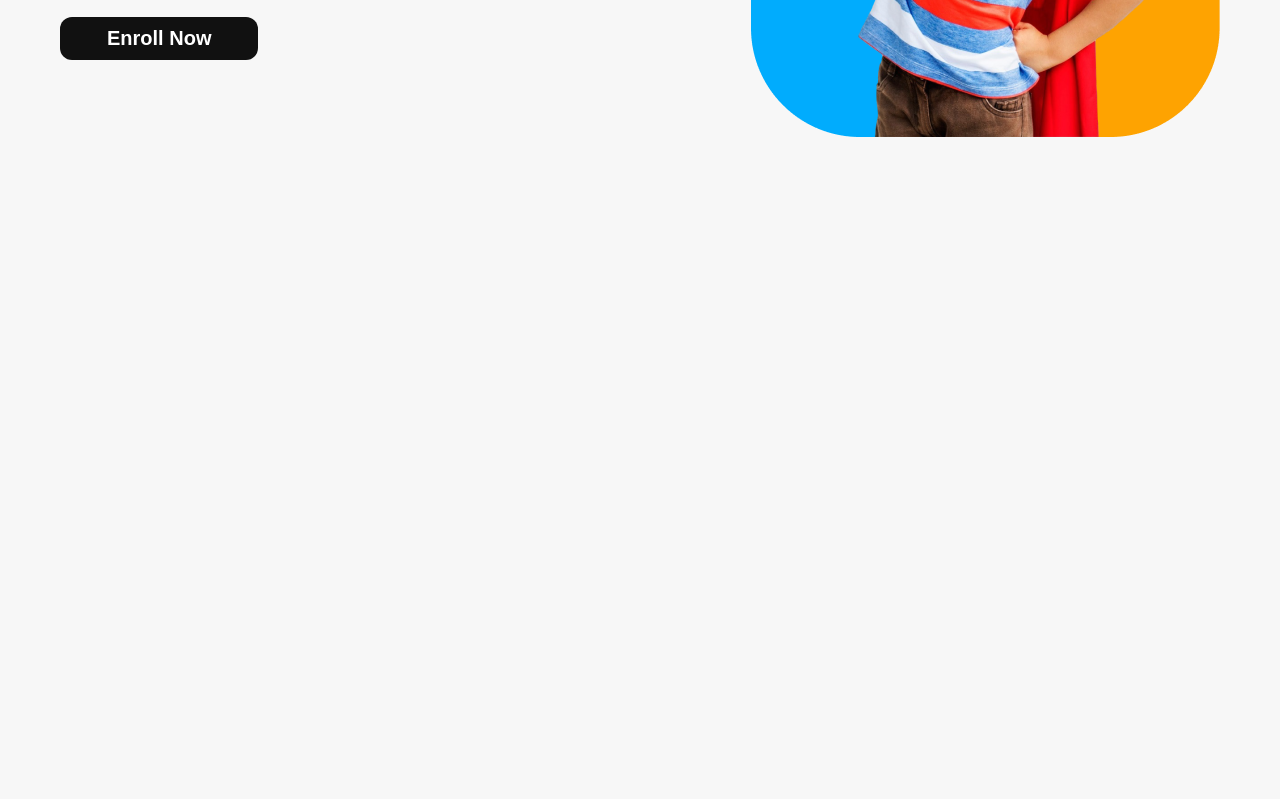
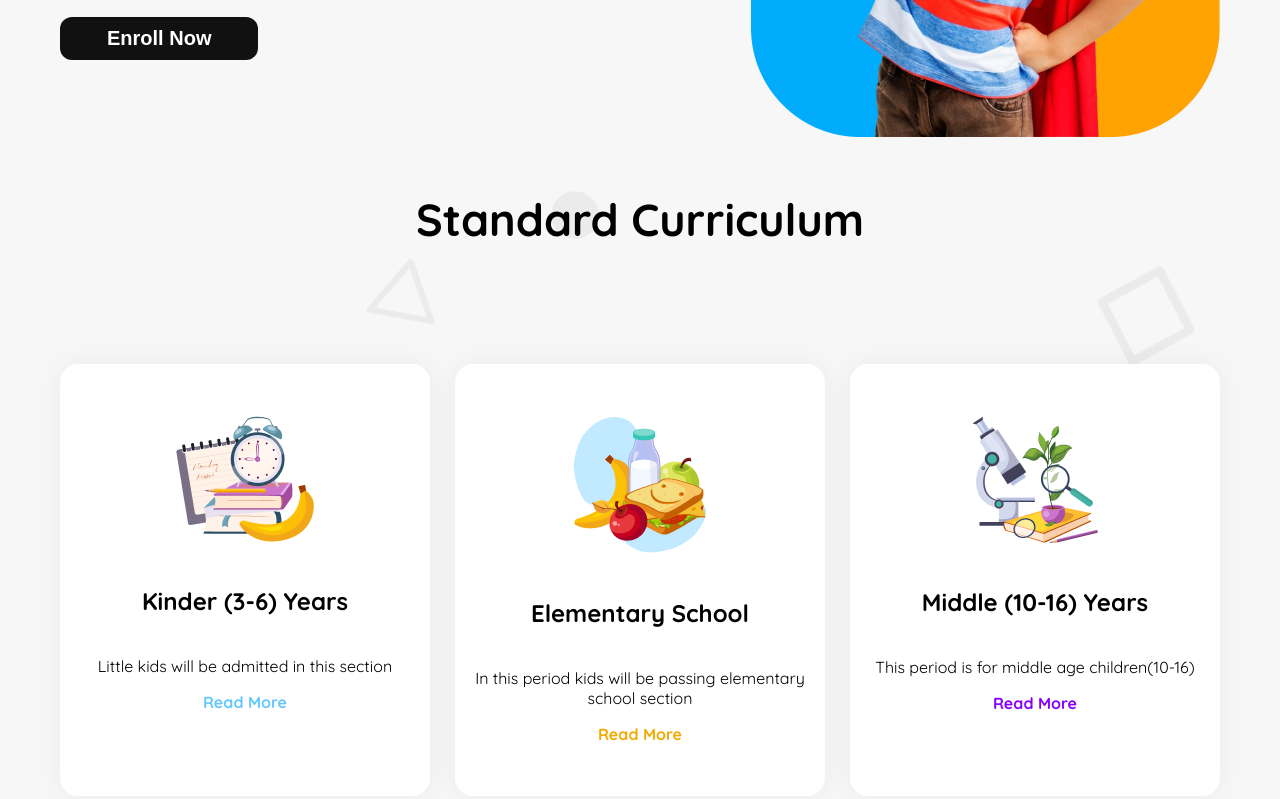
Before and after one commit to radin-111/assignment-2, a plain HTML site: page index.html in a window 1280 px wide. Shown: the part 524-1323 px from the top of the page. Before the commit the page ends 800 px from the top, so only its background shows below. Drawn offline with Linux system fonts and the light colour scheme.

Commit message:
adding card section

```diff
--- a/index.html
+++ b/index.html
@@ -42,7 +42,31 @@
             </div>
         </div>
     </header>
-    <main></main>
+    <main>
+        <section>
+            <h1 style="font-size: 2.8rem;font-weight: bold;text-align: center;">Standard Curriculum</h1>
+            <div class="s-curriculum">
+                <div class="card-c">
+                    <img src="assets/elementary.png" alt="" class="c-img">
+                    <h5 class="cti">Kinder (3-6) Years</h5>
+                    <p class="c-des">Little kids will be admitted in this section</p>
+                    <a href="" id="a1">Read More</a>
+                </div>
+                <div class="card-c">
+                    <img src="assets/kinder.png" alt="" class="c-img">
+                    <h5 class="cti">Elementary School</h5>
+                    <p class="c-des">In this period kids will be passing elementary school section</p>
+                    <a href="" id="a2">Read More</a>
+                </div>
+                <div class="card-c">
+                    <img src="assets/middle.png" alt="" class="c-img">
+                    <h5 class="cti">Middle (10-16) Years</h5>
+                    <p class="c-des">This period is for middle age children(10-16)</p>
+                    <a href="" id="a3">Read More</a>
+                </div>
+            </div>
+        </section>
+    </main>
     <footer></footer>
 </body>
 </html>
--- a/styles/school.css
+++ b/styles/school.css
@@ -10,6 +10,10 @@
     background-color: #F7F7F7;
     max-width: 1160px;
     margin: 0 auto;
+
+}
+main > section{
+    margin-top: 50px;
 }
 .navp{
     display: flex;
@@ -90,7 +94,49 @@ nav{
     padding: 10px 47px;
     background-color: #111111;
 }
+.cti{
+    font-weight: bold;
+    font-size: 1.5rem;
+}
+#a1{
+    font-weight: bold;
+    text-decoration: none;
+    color: #64C8FF;
 
+}
+#a2{
+    font-weight: bold;
+    text-decoration: none;
+    color: #F0AA00;
+
+}
+#a3{
+    font-weight: bold;
+    text-decoration: none;
+    color: #8700FF;
+
+}
+main{
+    background-image: url('../assets/bg.png');
+}
+.s-curriculum{
+
+    display: grid;
+    grid-template-columns: repeat(3, 1fr);
+    gap: 25px;
+    margin-bottom: 50px;
+}
+.card-c{
+
+    text-align: center;
+    border-radius: 18px;
+    box-shadow: 0 0 28.3px 0.94px rgba(0, 0, 0, 0.05) ;
+    padding-top: 52px;
+    padding-bottom: 52px;
+    margin-top: 5rem;
+    background-color: #FFFFFF;
+
+}
 @media screen and (max-width:576px) {
     .navitem , .btc {
         display: none;
```
